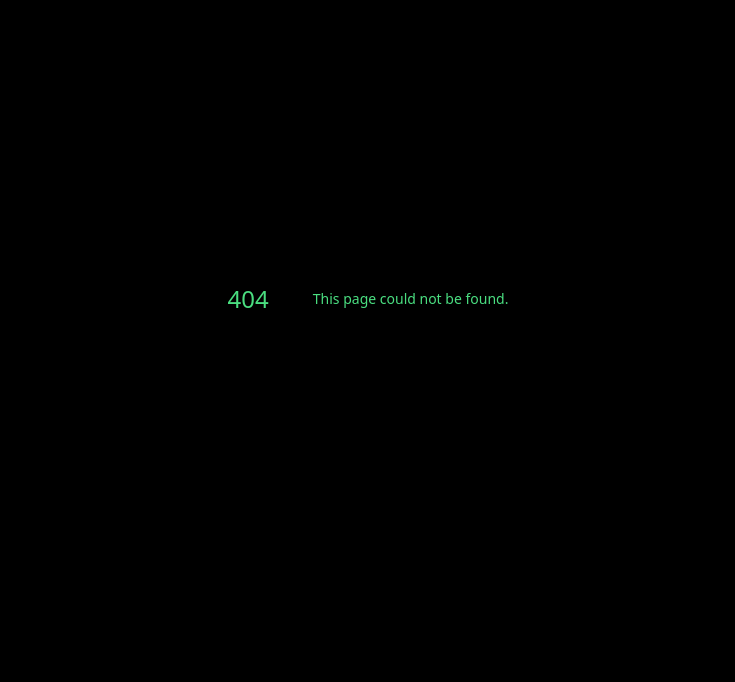
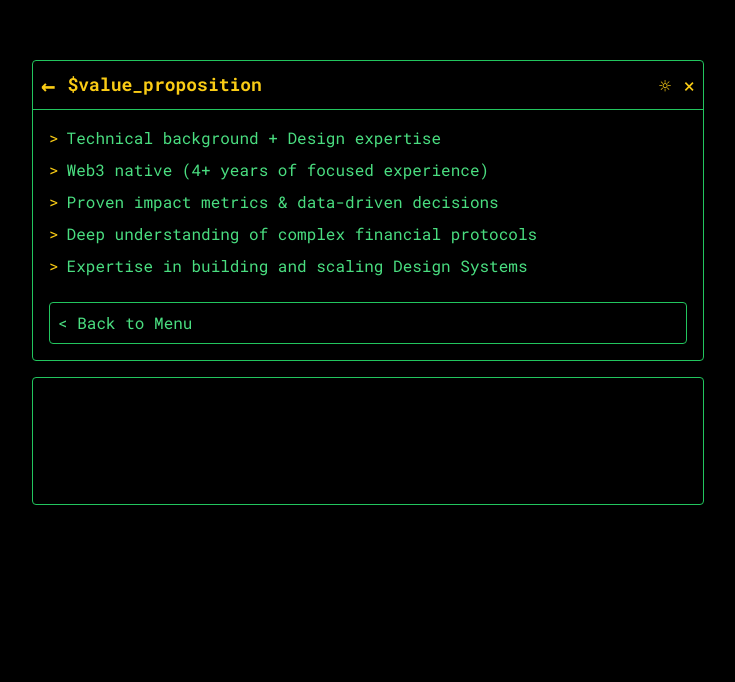
Before and after one commit to undevy/undevy-portfolio, a Next.js app: page /overview/value-prop in a window 1280 px wide. Before the commit this address had no page. Shown: the part 118-800 px from the top of the page, without its empty margins (272-1007 px from the left). Built offline with nearby package versions, Linux system fonts and the light colour scheme.

Commit message:
feat(content): Complete the /overview section with Value Prop page

```diff
--- a/src/app/overview/current-status/page.js
+++ b/src/app/overview/current-status/page.js
@@ -1,13 +1,32 @@
 // src/app/overview/current-status/page.js
-import TerminalWindow from '@/app/layouts/TerminalWindow'; // Using absolute path
+'use client'; // We need client component for hooks and interaction
+
+import Link from 'next/link';
+import TerminalWindow from '@/app/layouts/TerminalWindow'; // Using absolute path for clarity
+import { useSession } from '@/app/context/SessionContext';
 
 export default function CurrentStatusPage() {
+  const { theme, addLog } = useSession();
+
+  const buttonClasses = `mt-6 w-full p-2 border rounded transition-colors text-left ${
+    theme === 'dark' ? 'border-dark-border hover:bg-dark-hover' : 'border-light-border hover:bg-light-hover'
+  }`;
+
   return (
     <TerminalWindow title="current_status">
-      <h1 className="text-xl font-bold">My Current Status</h1>
-      <p className="mt-4 text-dark-text-secondary">
-        This page will contain information about what I am looking for.
-      </p>
+      <div className="flex flex-col">
+        <p className="text-base">
+          Currently seeking a challenging remote Product Designer role within a forward-thinking Web3 company where I can leverage my unique blend of technical expertise and design-driven product strategy.
+        </p>
+
+        <Link
+          href="/overview/value-prop"
+          className={buttonClasses}
+          onClick={() => addLog('NAVIGATION: /overview/current-status -> /overview/value-prop')}
+        >
+          Why Me? {'>'}
+        </Link>
+      </div>
     </TerminalWindow>
   );
 }
--- /dev/null
+++ b/src/app/overview/value-prop/page.js
@@ -0,0 +1,46 @@
+// src/app/overview/value-prop/page.js
+'use client';
+
+import Link from 'next/link';
+import TerminalWindow from '@/app/layouts/TerminalWindow';
+import { useSession } from '@/app/context/SessionContext';
+
+export default function ValuePropPage() {
+  const { theme, addLog } = useSession();
+
+  const advantages = [
+    'Technical background + Design expertise',
+    'Web3 native (4+ years of focused experience)',
+    'Proven impact metrics & data-driven decisions',
+    'Deep understanding of complex financial protocols',
+    'Expertise in building and scaling Design Systems',
+  ];
+
+  const buttonClasses = `mt-6 w-full p-2 border rounded transition-colors text-left ${
+    theme === 'dark' ? 'border-dark-border hover:bg-dark-hover' : 'border-light-border hover:bg-light-hover'
+  }`;
+
+  const listItemClasses = `flex items-center before:content-['>'] before:mr-2 before:text-dark-text-command`;
+
+  return (
+    <TerminalWindow title="value_proposition">
+      <div className="flex flex-col">
+        <ul className="space-y-2 text-base">
+          {advantages.map((advantage, index) => (
+            <li key={index} className={listItemClasses}>
+              {advantage}
+            </li>
+          ))}
+        </ul>
+
+        <Link
+          href="/"
+          className={buttonClasses}
+          onClick={() => addLog('NAVIGATION: /overview/value-prop -> / (MainHub)')}
+        >
+          {`<`} Back to Menu
+        </Link>
+      </div>
+    </TerminalWindow>
+  );
+}
```
